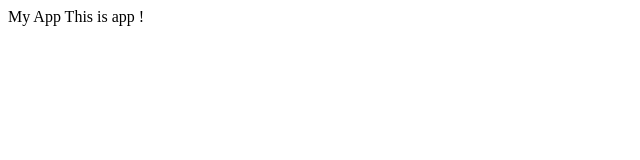
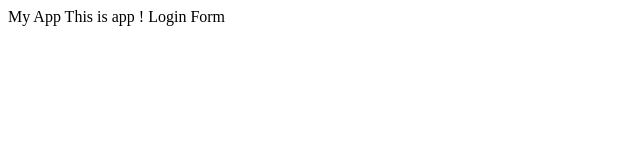
Before and after one commit to gechcom/MyappSample, a plain HTML site: page index.html in a window 1280 px wide. Shown: the full height of the page, 0-640 px from the left. Drawn offline with Linux system fonts and the light colour scheme.

Commit message:
login form

```diff
--- a/index.html
+++ b/index.html
@@ -4,5 +4,8 @@
 </head>
 <body>
   This is app !
+  Login Form
+
+  </form>
 </body>
 </html>
```
Also changed, not shown: dir2/app2.js (added), log.txt (added), login.html (added).
